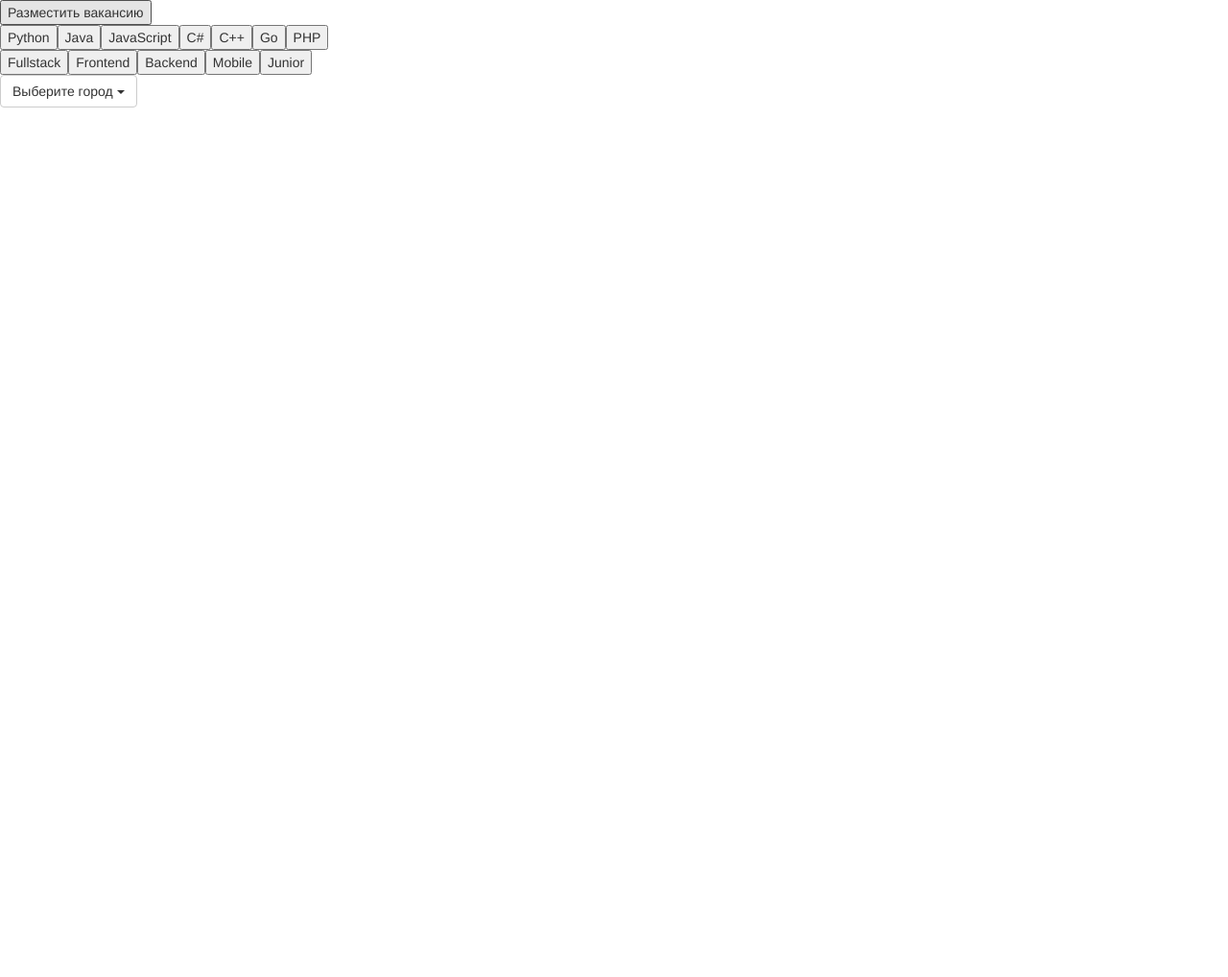
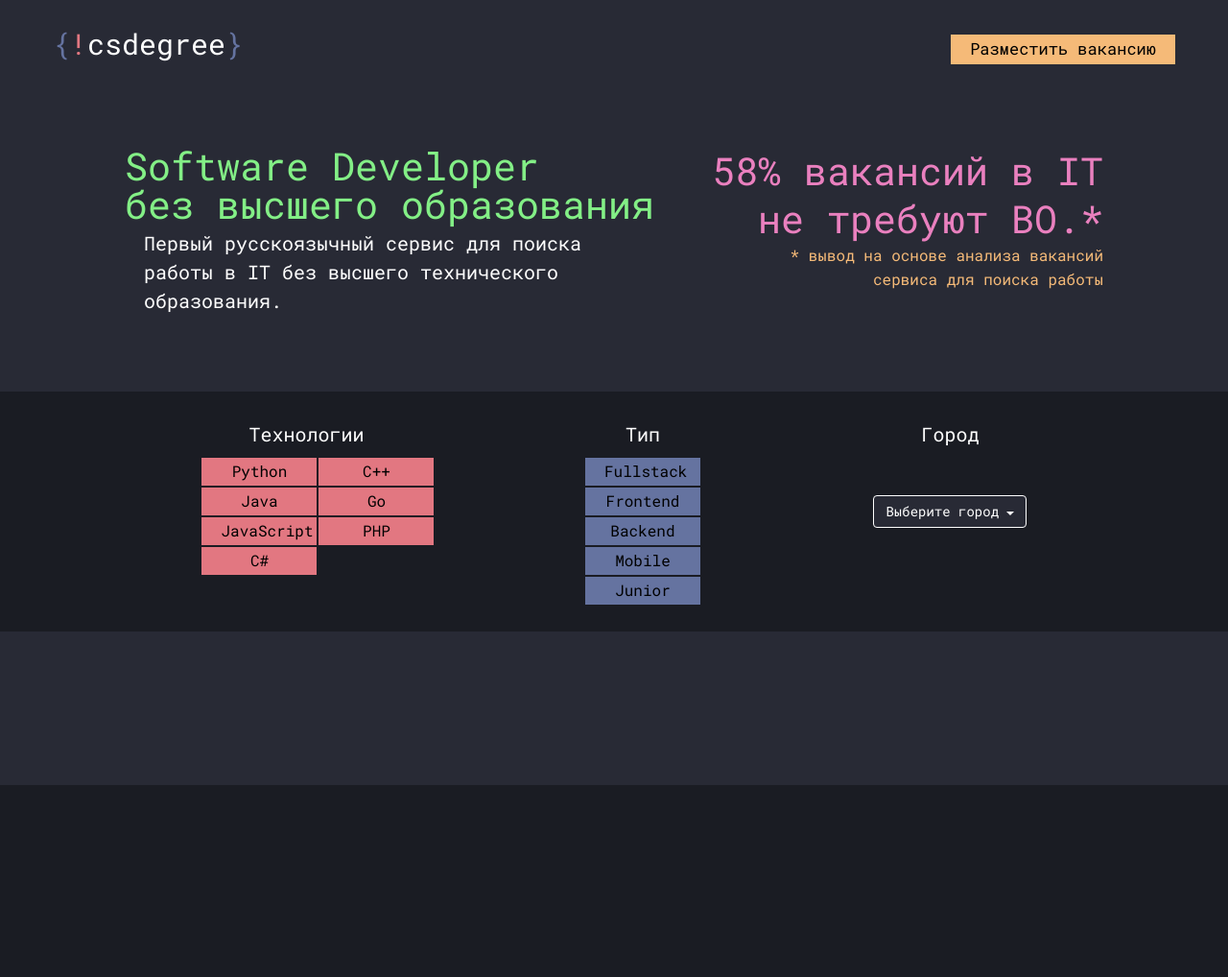
Before and after one commit to thedenisnikulin/self-taught-dev.ru, a Django app: template nocsokru/nocsokru_app/templates/index.html in a window 1280 px wide. Shown: the whole page at 96% size. Before the commit the page ends 112 px from the top, so only its background shows below. Run offline with Django 3.2, Linux system fonts and the light colour scheme; the template is opened without the code that fills it, so the values that code supplies are empty; some libraries are stand-ins or nearby versions.

Commit message:
Add styles for index page, do some js style handling stuff, fix some bugs on server

```diff
--- a/nocsokru/nocsokru_app/services/hh.py
+++ b/nocsokru/nocsokru_app/services/hh.py
@@ -97,7 +97,7 @@ def prepare_jobs(jobs: list):
         prepared_jobs.append({
             'name': job['name'],
             'employer': job['employer']['name'],
-            'employer_logo': job['employer']['logo_urls']['90'] if job['employer']['logo_urls'] is not None else 'no picture',
+            'employer_logo': job['employer']['logo_urls']['90'] if job['employer']['logo_urls'] is not None else '/static/nophoto.png',
             'city': job['area']['name'],
             'tags': {'type': list(type_tags), 'tech': list(tech_tags)}, # back to list to make JSON serialization easier
             'url': job['alternate_url'],
--- a/nocsokru/nocsokru_app/static/index.js
+++ b/nocsokru/nocsokru_app/static/index.js
@@ -45,7 +45,14 @@ let app = {
             })
         },
         // set app.state.request. Used for setting tags
-        setRequest: (value, className) => {
+        setRequest: (el) => {
+            let value = el.value
+            let className = el.className
+            if (!app.handlers.isTagActive(value)) {
+                el.style.backgroundColor = "#83EF86"
+            } else {
+                el.style.backgroundColor = className === 'tech' ? '#E27781' : '#6573A0'
+            }
             if (className === 'type') {
                 if (app.state.request.tags.type.includes(value)) {
                     // if value is already chosen, then delete it
@@ -70,13 +77,19 @@ let app = {
             for (let j=0; j<jobs.length; j++) {
                 app.state.vacancies.push(
                     `<div class="vacancy">
-                        <p class="name">${jobs[j].name}<\p>
-                        <p class="employer">${jobs[j].employer}<\p>
-                        <p class="city">${jobs[j].city}<\p>
-                        <p class="tags">${jobs[j].tags.type.concat(jobs[j].tags.tech)}<\p>
-                        <p class="url">${jobs[j].url}<\p>
-                        <p class="date">${jobs[j].date}<\p>
-                    <\div>`
+                        <div class="v-start-container">
+                            <img class="employer-logo" src="${jobs[j].employer_logo}"></img>
+                            <div class='v-mid-container'>
+                                <p class="name">${jobs[j].name}</p>
+                                <p class="employer-date">${jobs[j].employer}, ${jobs[j].date}</p>
+                                <p class="v-tags">${jobs[j].tags.type.concat(jobs[j].tags.tech)}</p>
+                            </div>
+                        </div>
+                        <div class="v-end-container">
+                            <p class="city">${jobs[j].city}</p>
+                            <button class="respond-btn" onclick="window.open('${jobs[j].url}','_blank')">Откликнуться</button>
+                        </div>
+                    </div>`
                 )
                 document.getElementById("vacancies").innerHTML += app.state.vacancies[j]
             }
@@ -92,14 +105,20 @@ let app = {
             for (let j=0; j<jobs.length; j++) {
                 console.log(jobs[j].tags)
                 app.state.paidVacancies.push(
-                    `<div class="paid-vacancy">
-                        <p class="name">${jobs[j].name}<\p>
-                        <p class="employer">${jobs[j].employer}<\p>
-                        <p class="city">${jobs[j].city}<\p>
-                        <p class="tags">${jobs[j].tags.type.concat(jobs[j].tags.tech)}<\p>
-                        <p class="url">${jobs[j].url}<\p>
-                        <p class="date">${jobs[j].date}<\p>
-                    <\div>`
+                    `<div style='border: 3px #${jobs[j].color} solid' class="vacancy">
+                        <div class="v-start-container">
+                            <img class="employer-logo" src="${jobs[j].employer_logo}"></img>
+                            <div class='v-mid-container'>
+                                <p class="name">${jobs[j].name}</p>
+                                <p class="employer-date">${jobs[j].employer}, ${jobs[j].date}</p>
+                                <p class="v-tags">${jobs[j].tags.type.concat(jobs[j].tags.tech)}</p>
+                            </div>
+                        </div>
+                        <div class="v-end-container">
+                            <p class="city">${jobs[j].city}</p>
+                            <button class="respond-btn" onclick="window.open('${jobs[j].url}','_blank')">Откликнуться</button>
+                        </div>
+                    </div>`
                 )
                 document.getElementById("paid-vacancies").innerHTML += app.state.paidVacancies[j]
             }
@@ -120,6 +139,12 @@ let app = {
                 console.log('remove')
                 $('#loadbtn').remove()
             }
+        },
+        isTagActive: (value) => {
+            if (app.state.request.tags.tech.includes(value) || app.state.request.tags.type.includes(value)) {
+                return true
+            }
+            return false
         }
     }
 }
--- a/nocsokru/nocsokru_app/static/styles.css
+++ b/nocsokru/nocsokru_app/static/styles.css
@@ -1,4 +1,270 @@
 .dropdown-menu {
     height:40rem;
     overflow-y:auto;
-   }
+}
+
+body {
+    background-color: #282A35;
+    font-family: 'Roboto Mono', monospace;
+}
+
+.logo {
+    font-size: 30px;
+    color: #6573A0
+}
+
+.excl {
+    color: #E27781
+}
+
+.ncsdgr {
+    color: #ffffff
+}
+
+.header {
+    display: flex;
+    flex-direction: row;
+    justify-content: space-between;
+    margin: 2.5rem 5.5rem;
+    align-items: center;
+}
+
+.publish-btn {
+    padding: 3px 2rem;
+    background-color: #F5BA78;
+    color: #000000;
+    border: none;
+    font-size: 17px
+}
+
+.publish-btn:hover {
+    background-color: #eecaa0;
+}
+
+.publish-btn:active {
+    background-color: #F5BA78;
+}
+
+
+.big-text {
+    display: flex;
+    flex-direction: row;
+    justify-content: space-between;
+    margin: 8rem 13rem;
+}
+
+.big-title-left {
+    color: #83EF86;
+    /* font-size: 40px;
+    line-height: 4rem; */
+    font-size: 40px;
+    line-height: 3rem;
+}
+
+.big-title-right {
+    color: #EA80BF;
+    /* font-size: 50px;
+    line-height: 5rem; */
+    font-size: 40px;
+    line-height: 4rem;
+    text-align: right;
+}
+
+.small-title-left {
+    color: #ffffff;
+    font-size: 20px;
+    line-height: 3rem;
+    margin: 0 0 0 2rem;
+}
+
+.small-title-right {
+    color: #F5BA78;
+    font-size: 16px;
+    line-height: 1.5rem;
+    text-align: right;
+}
+
+.tags {
+    display: flex;
+    flex-direction: row;
+    justify-content: space-evenly;
+    background-color: #1A1C23;
+    padding: 3rem;
+    margin: 0 0 7rem 0;
+    height: 25rem;
+    text-align: center;
+}
+
+.tech-tags-container {
+    display: flex;
+    flex-direction: column;
+}
+
+.tech-tags {
+    display: flex;
+    flex-direction: column;
+    flex-wrap: wrap;
+    height: 14rem;
+    width: 22rem;
+}
+
+.type-tags-container {
+    display: flex;
+    flex-direction: column;
+}
+
+.type-tags {
+    display: flex;
+    flex-direction: column;
+    flex-wrap: wrap;
+}
+
+.city-tags {
+    margin: 5rem 0 0 0;
+    justify-self: center;
+}
+
+.tags-text {
+    color: #ffffff;
+    font-size: 20px;
+}
+
+.tech {
+    background-color: #E27781;
+    font-size: 16px;
+    padding: 3px 2rem;
+    color: #000000;
+    border: none;
+    margin: 1px;
+    width: 120px;
+}
+
+.type {
+    background-color: #6573A0;
+    font-size: 16px;
+    padding: 3px 2rem;
+    color: #000000;
+    border: none;
+    margin: 1px;
+    width: 120px;
+}
+
+.vacancy {
+    background-color: #1A1C23;
+    margin: 0 auto 2rem auto;
+    height: 12rem;
+    width: 90rem;
+    display: flex;
+    flex-direction: row;
+    justify-content: space-between;
+    align-items: center;
+}
+
+.v-start-container {
+    color: #ffffff;
+    display: flex;
+    flex-direction: row;
+    align-items: center;
+}
+
+.v-mid-container {
+    height: 100%;
+    display: flex;
+    justify-content: start;
+    flex-direction: column;
+}
+
+.v-end-container {
+    color: #ffffff;
+    display: flex;
+    flex-direction: column;
+    justify-content: space-between;
+    margin-right: 3rem;
+    align-items: flex-end;
+}
+
+.city {
+    text-align: end;
+    font-size: 20px;
+}
+
+.respond-btn {
+    margin-top: 3rem;
+    padding: 3px 2rem;
+    background-color: #83EF86;
+    color: #000000;
+    border: none;
+}
+
+.respond-btn:hover {
+    background-color: rgb(198, 230, 199);
+}
+
+.respond-btn:active {
+    background-color: #83EF86;
+}
+
+.employer-logo {
+    height: 6rem;
+    width: 6rem;
+    margin: 2.5rem;
+    border-radius: 50%;
+}
+
+.name {
+    font-size: 20px;
+    margin: 0;
+}
+
+#loadbtn-container {
+    display: flex;
+    flex-direction: row;
+    justify-content: center;
+    margin: 5rem;
+}
+
+#loadbtn {
+    background-color: #EA80BF;
+    padding: 3px 2rem;
+    font-size: 17px;
+    color: #000000;
+    border: none;
+}
+
+#loadbtn:hover {
+    background-color: #e4a7cb;
+}
+
+#loadbtn:active {
+    background-color: #EA80BF;
+}
+
+.footer {
+    width: 100%;
+    height: 20rem;
+    background-color: #1A1C23;
+}
+
+.btn-default {
+    background-color: #282A35;
+    color: #ffffff;
+    border: 1px #ffffff solid;
+}
+
+.btn-default:hover {
+    background-color: #313441;
+    color: #ffffff;
+    border: 1px #ffffff solid;
+}
+
+.dropdown-menu {
+    background-color: #282A35;
+}
+
+.dropdown-menu>li>a {
+    color: #ffffff;
+}
+
+.dropdown-header {
+    color: #6573A0;
+}
--- a/nocsokru/nocsokru_app/templates/index.html
+++ b/nocsokru/nocsokru_app/templates/index.html
@@ -6,6 +6,7 @@
         <script src="https://ajax.googleapis.com/ajax/libs/jquery/3.5.1/jquery.min.js"></script>
         <link rel="stylesheet" href="https://maxcdn.bootstrapcdn.com/bootstrap/3.4.1/css/bootstrap.min.css">
         <script src="https://maxcdn.bootstrapcdn.com/bootstrap/3.4.1/js/bootstrap.min.js"></script>
+        <link href="https://fonts.googleapis.com/css2?family=Roboto+Mono&display=swap" rel="stylesheet">
         <!--load static files-->
         <link rel="stylesheet" href="{% static 'styles.css' %}">
         <script src="{% static 'index.js' %}"></script>
@@ -13,12 +14,35 @@
     </head>
     <body>
         <div class="header">
-            <button onclick="location.href='{% url 'create_bill' %}'">Разместить вакансию</button>
+            <p class="logo">{<span class='excl'>!</span><span class="ncsdgr">csdegree</span>}</p>
+            <button class="publish-btn" onclick="location.href='{% url 'create_bill' %}'">Разместить вакансию</button>
         </div>
-        <div class="big-text"></div>
+        <div class="big-text">
+            <div class="title-container-left">
+                <p class="big-title-left">Software Developer</p>
+                <p class="big-title-left">без высшего образования</p>
+                <p class="small-title-left">Первый русскоязычный сервис для поиска</p>
+                <p class="small-title-left">работы в IT без высшего технического</p>
+                <p class="small-title-left">образования.</p>
+            </div>
+            <div class="title-container-right">
+                <p class="big-title-right">58% вакансий в IT </p>
+                <p class="big-title-right">не требуют ВО.*</p>
+                <p class="small-title-right">* вывод на основе анализа вакансий</p>
+                <p class="small-title-right">сервиса для поиска работы</p>
+            </div>
+        </div>
         <div class="tags">
+            <div class="tech-tags-container">
+                <p class="tags-text">Технологии</p>
                 <div class="tech-tags"></div>
+            </div>
+            <div class="type-tags-container">
+                <p class="tags-text">Тип</p>
                 <div class="type-tags"></div>
+            </div>
+            <div class="city-tags-container">
+                <p class="tags-text">Город</p>
                 <div class="city-tags dropdown">
                     <button id="dd-button" class="btn btn-default dropdown-toggle" type="button" data-toggle="dropdown">Выберите город
                     <span class="caret"></span></button>
@@ -64,6 +88,7 @@
                     </ul>
                 </div>
             </div>
+        </div>
         <div id="paid-vacancies"></div>
         <div id="vacancies"></div>
         <div id="loadbtn-container"></div>
@@ -78,10 +103,10 @@
             const typetags = ['Fullstack', 'Frontend', 'Backend', 'Mobile', 'Junior']
 
             for (const t of techtags) {
-                $('.tech-tags').append(`<input class="tech" type="button" onclick="app.handlers.setRequest(this.value, this.className);app.handlers.sendRequest()" value="${t}" />`)
+                $('.tech-tags').append(`<input class="tech" type="button" onclick="app.handlers.setRequest(this);app.handlers.sendRequest()" value="${t}" />`)
             }
             for (const t of typetags) {
-                $('.type-tags').append(`<input class="type" type="button" onclick="app.handlers.setRequest(this.value, this.className);app.handlers.sendRequest()" value="${t}" />`)
+                $('.type-tags').append(`<input class="type" type="button" onclick="app.handlers.setRequest(this);app.handlers.sendRequest()" value="${t}" />`)
             }
 
             app.handlers.addLoadButton({{ pages }})
--- a/nocsokru/nocsokru_app/views.py
+++ b/nocsokru/nocsokru_app/views.py
@@ -40,11 +40,10 @@ def load_jobs(req: HttpRequest):
         tags_list.extend(tags['tech'])
         tags_list.extend(tags['type'])
         tags_list = [t.lower() for t in tags_list]
-        print(tags_list)
         for v in PaidVacancy.objects.all():
-            # iterates through dict, but tech&type lists are needed
             for tag in json.loads(v.tags.lower()).values():
-                if any(t in tag for t in tags_list):
+                print(tag)
+                if any(t in tag for t in tags_list) or v.city == tags['city']:
                     paid_vacancies.append(v.serialize())
                     break
         print(len(paid_vacancies))
```
Also changed, not shown: nocsokru/db.sqlite3. Lines whose indentation alone changed are shown as unchanged.
